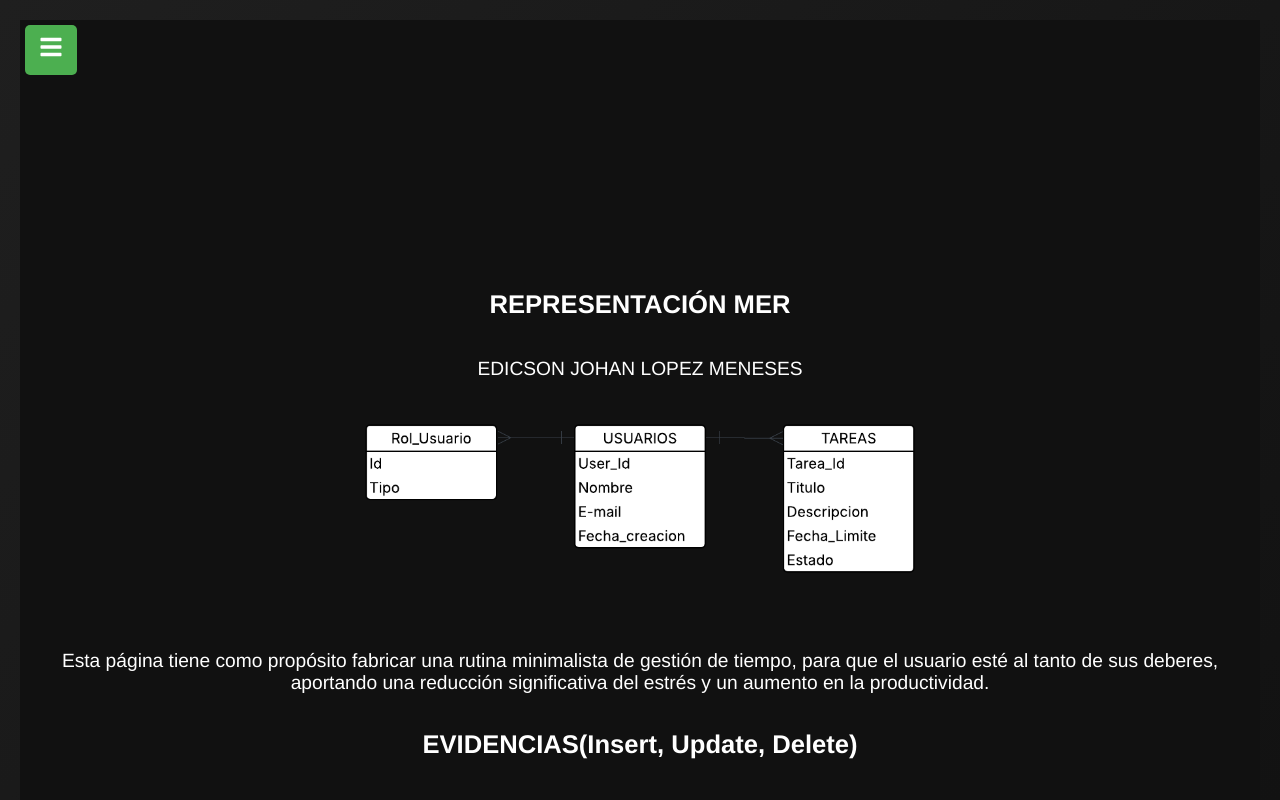
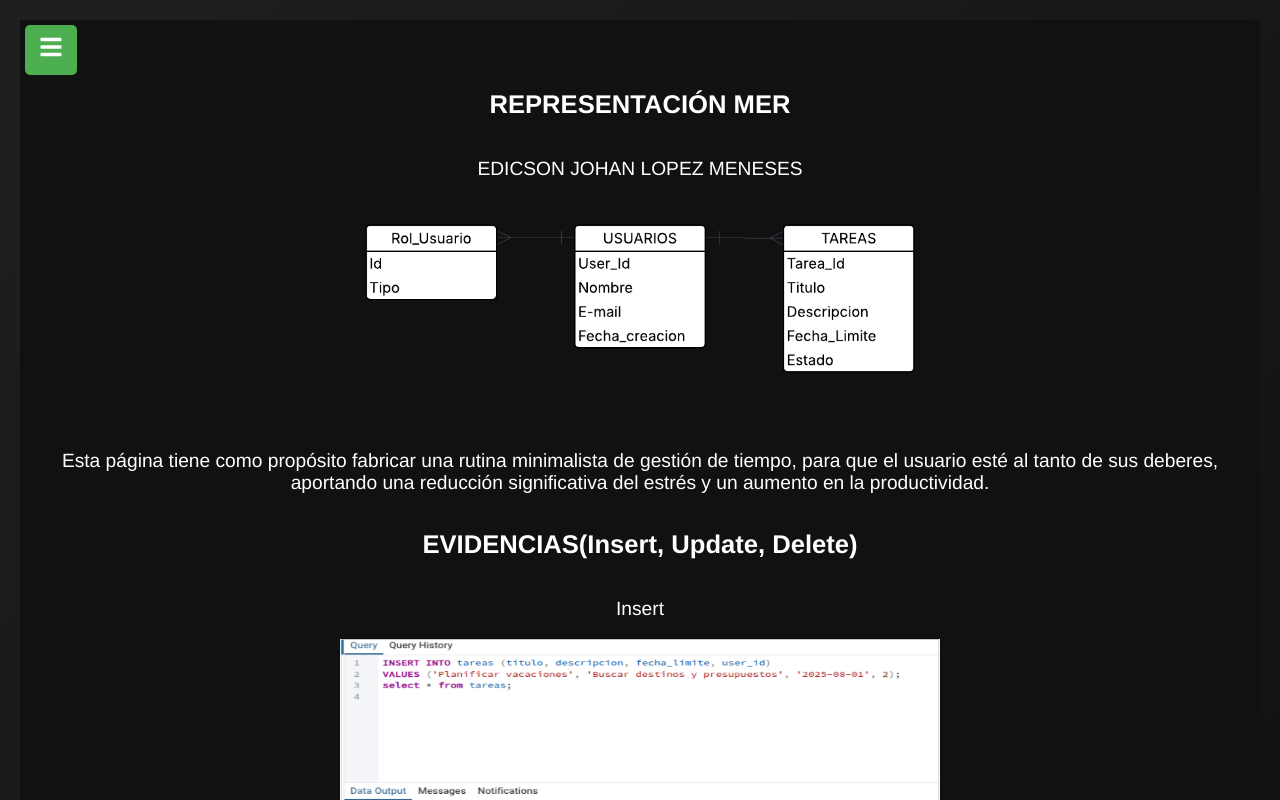
Before and after one commit to edicsonjohan/MISION01, a React (Vite) app: page /Tareasdos in a window 1280 px wide. Shown: the top 800 px of the page. Built offline with nearby package versions, Linux system fonts and the light colour scheme.

Commit message:
Update styles.css

```diff
--- a/src/styles.css
+++ b/src/styles.css
@@ -209,7 +209,7 @@
   align-items: center;     /* centra horizontalmente */
   text-align: center;
   padding: 2rem;
-  min-height: 300vh;
+  min-height: 250vh;
   background-color: #111; /* opcional */
   color: white;
 }
```
